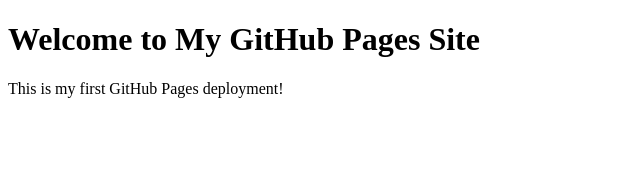
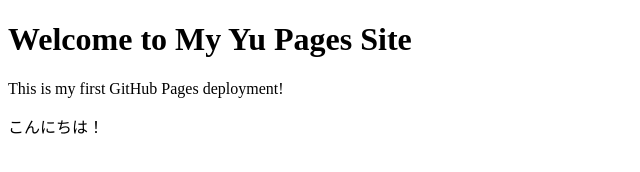
Before and after one commit to yuzu801/mysecondwebup, a plain HTML site: page index.html.html in a window 1280 px wide. Shown: the whole page, without its empty margins (0-640 px from the left). Drawn offline with Linux system fonts and the light colour scheme.

Commit message:
Add files via upload

```diff
--- a/index.html.html
+++ b/index.html.html
@@ -6,7 +6,8 @@
     <title>My GitHub Pages Site</title>
 </head>
 <body>
-    <h1>Welcome to My GitHub Pages Site</h1>
+    <h1>Welcome to My Yu Pages Site</h1>
     <p>This is my first GitHub Pages deployment!</p>
+    <p>こんにちは！</p>
 </body>
 </html>
```
